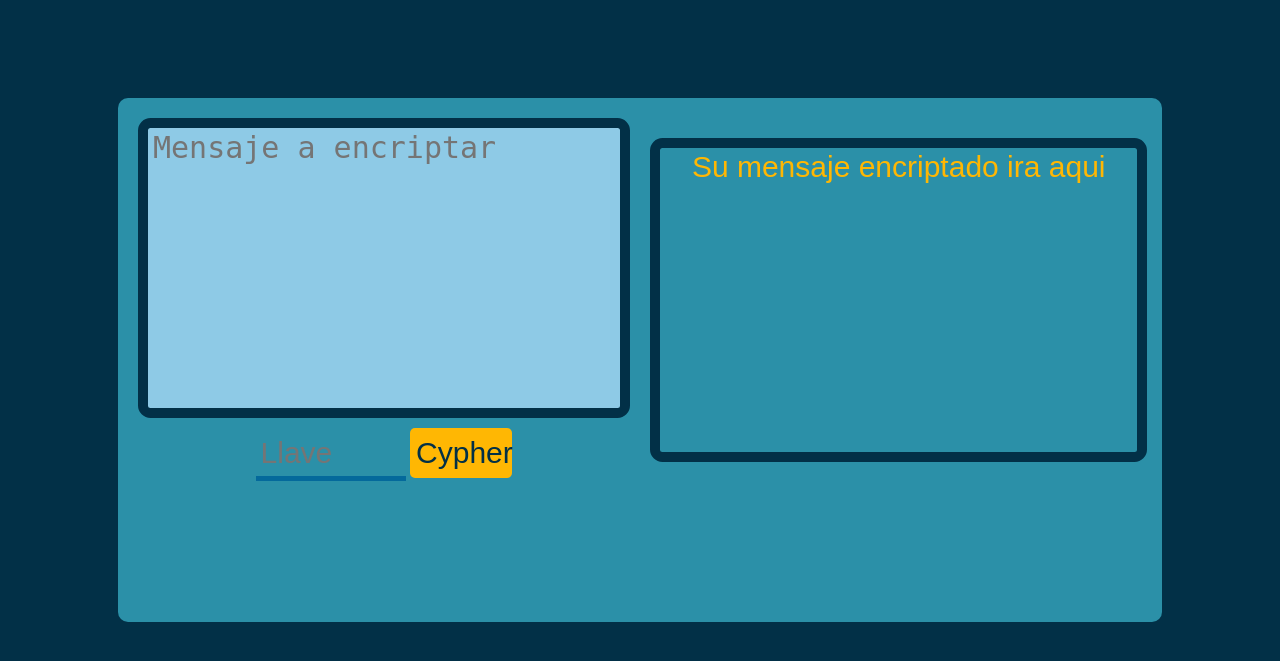
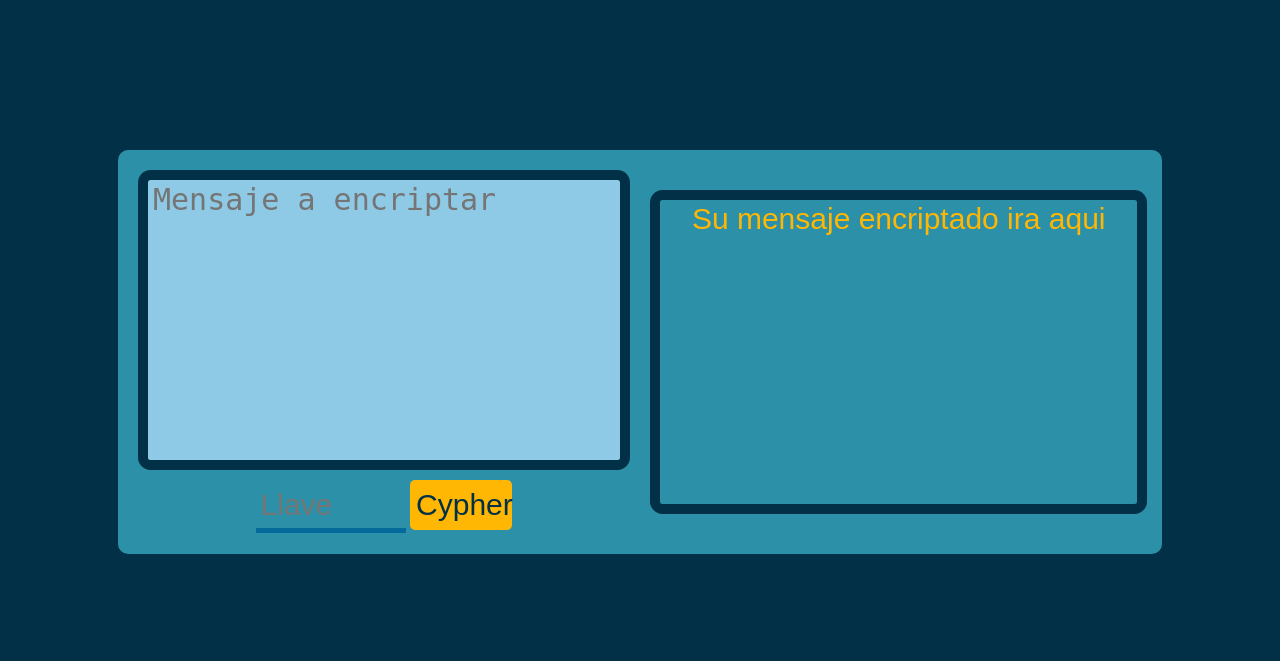
Before and after one commit to BarretoJuan/gronsfeld-cypher, a Flask app: page /cypher in a window 1280 px wide. Shown: the part 64-725 px from the top of the page. Run offline with Flask 3, Linux system fonts and the light colour scheme.

Commit message:
centering stuff

```diff
--- a/static/styles/style.css
+++ b/static/styles/style.css
@@ -48,6 +48,12 @@ h1 {
     display: flex;
     justify-content: center;
     align-items: center;
+}
+.form-center {
+    display: flex;
+    justify-content: center;
+    align-items: center;
+    width: 100%;
 }
 
 .form-container {
--- a/templates/cypher.html
+++ b/templates/cypher.html
@@ -17,7 +17,8 @@
         </nav>
 
         <main class="form-wrapper">
-            <form class="form-container" action="/cypher" method="post">
+            <form class="form-center"  action="/cypher" method="post">
+                <div class="form-container">
                     <div>
                         <div class="message-container">
                             <textarea id="message-field" name="message" type="text" placeholder="Mensaje a encriptar"></textarea>
@@ -37,6 +38,7 @@
                             </p>
                         </div>
                     </div>
+                </div>
             </form>
         </main>
     </body>
```
Lines whose indentation alone changed are shown as unchanged.
